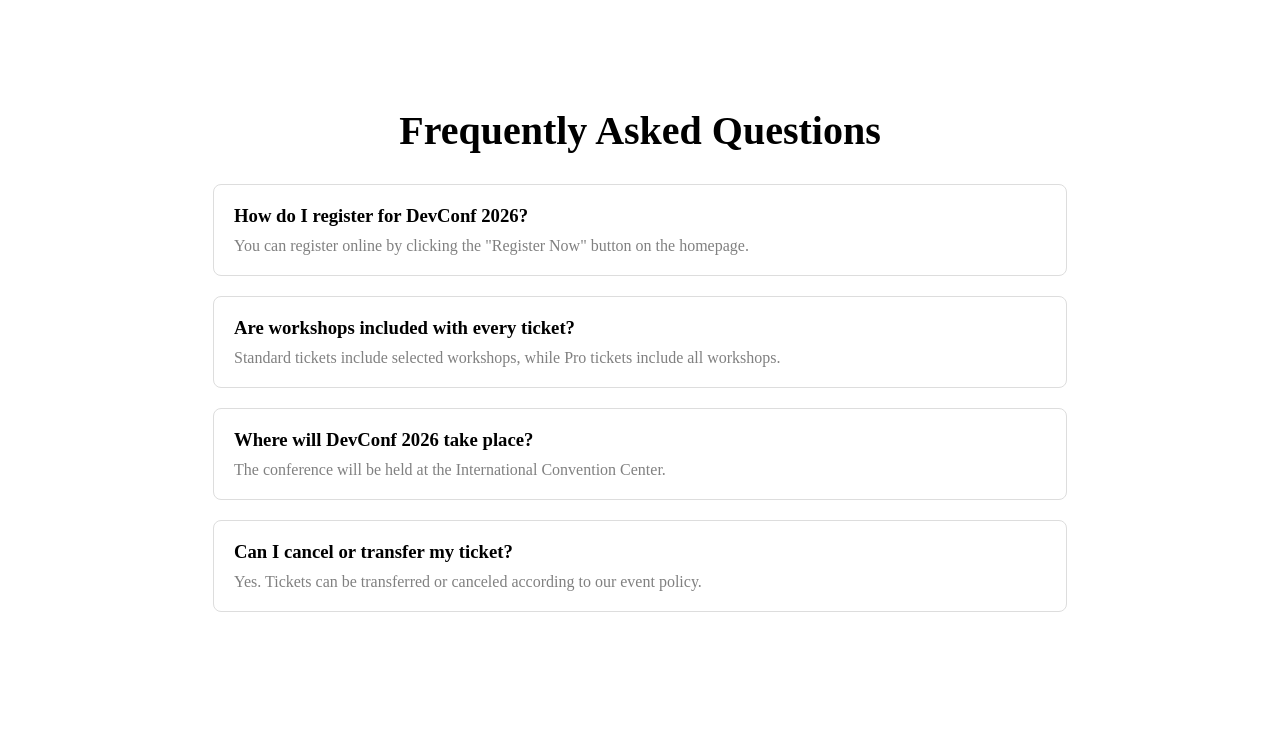
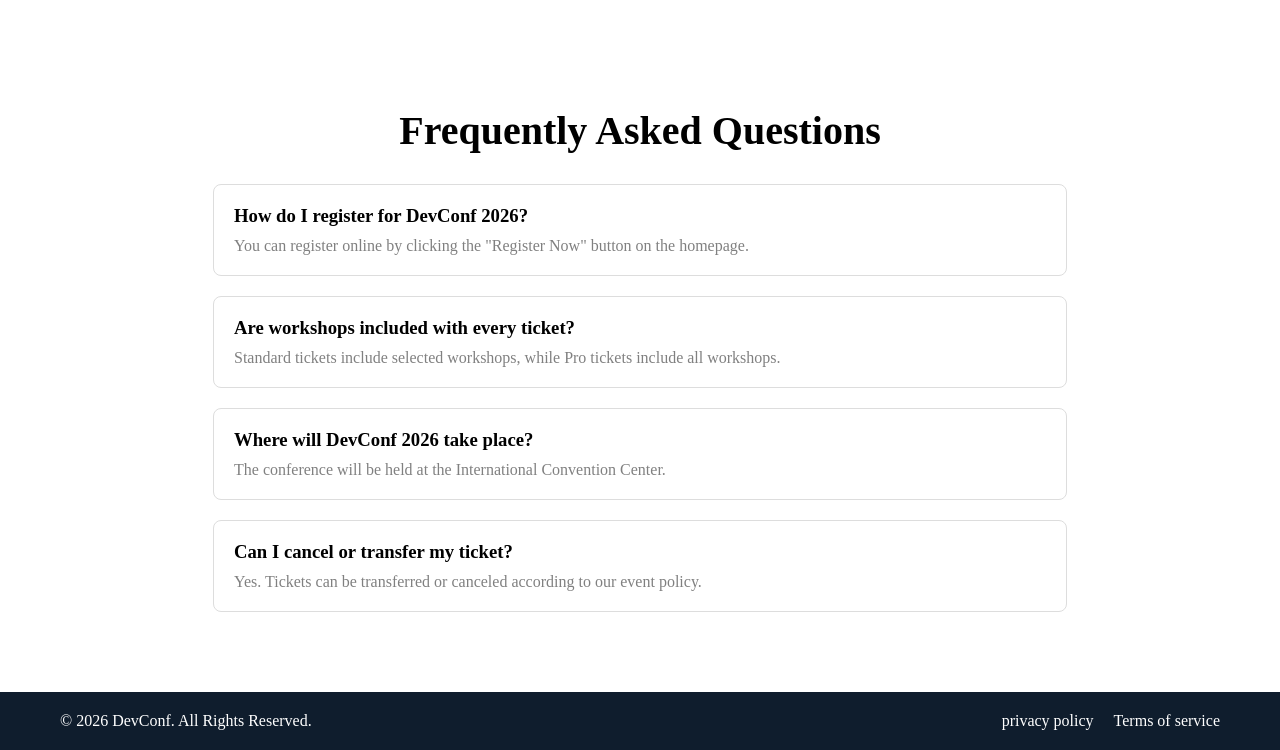
Before and after one commit to mansuraannie1-hue/B14-Assignment1, a plain HTML site: page index.html in a window 1280 px wide. Shown: the part 2022-2772 px from the top of the page. Before the commit the page ends 2714 px from the top, so only its background shows below. Drawn offline with Linux system fonts and the light colour scheme.

Commit message:
create footer section

```diff
--- a/index.html
+++ b/index.html
@@ -157,6 +157,16 @@
     </div>
 
 </section>
+<footer>
+    <div class="left">
+     <p>© 2026 DevConf. All Rights Reserved.</p>
+     </div>
+     <div class="right">
+        <p>privacy policy</p>
+        <p>Terms of service</p>
+     </div>
+
+</footer>
 
 
 
--- a/style.css
+++ b/style.css
@@ -187,3 +187,16 @@
 .faq-box p{
     color:gray;
 }
+footer{
+    display: flex;
+    justify-content: space-between;
+    align-items: center;
+    background: #0f1d2d;
+    color: white;
+    padding: 20px 60px;
+}
+
+.right{
+    display: flex;
+    gap: 20px;
+}
```
